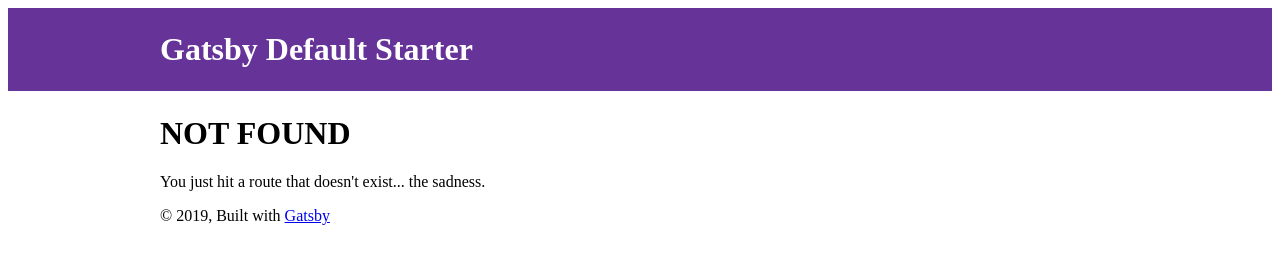
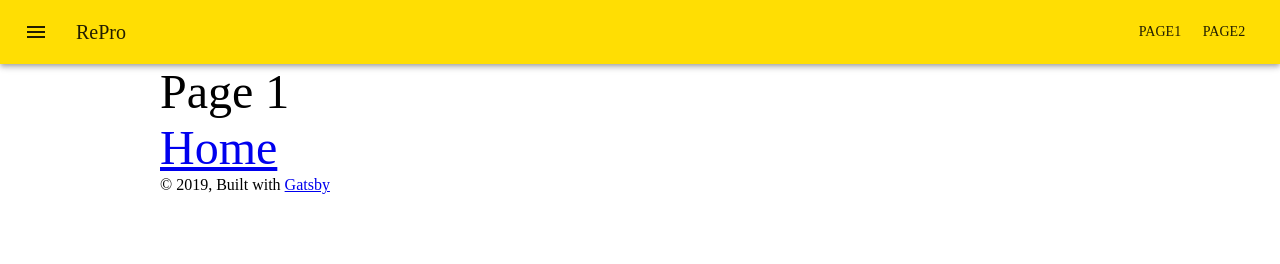
Before and after one commit to bonsaiilabs/gatsby-material-ui-embed-custom-font, a Gatsby site: page /page1 in a window 1280 px wide. Before the commit this address had no page. Built offline with nearby package versions, Linux system fonts and the light colour scheme; Gatsby itself is replaced by a stand-in of ours.

Commit message:
Gatsby and Material-UI are not friends

```diff
--- a/gatsby-browser.js
+++ b/gatsby-browser.js
@@ -5,3 +5,4 @@
  */
 
 // You can delete this file if you're not using it
+import './src/styles.css'
--- a/package.json
+++ b/package.json
@@ -6,6 +6,7 @@
   "author": "Kyle Mathews <mathews.kyle@gmail.com>",
   "dependencies": {
     "@material-ui/core": "^4.3.3",
+    "@material-ui/icons": "^4.5.1",
     "@material-ui/styles": "^4.3.3",
     "gatsby": "^2.13.73",
     "gatsby-image": "^2.2.10",
@@ -15,6 +16,8 @@
     "gatsby-plugin-sharp": "^2.2.13",
     "gatsby-source-filesystem": "^2.1.11",
     "gatsby-transformer-sharp": "^2.2.7",
+    "install": "^0.13.0",
+    "npm": "^6.12.1",
     "prop-types": "^15.7.2",
     "react": "^16.9.0",
     "react-dom": "^16.9.0",
--- a/src/components/header.js
+++ b/src/components/header.js
@@ -1,42 +1,42 @@
-import { Link } from "gatsby"
-import PropTypes from "prop-types"
-import React from "react"
+import React from 'react';
+import { makeStyles } from '@material-ui/core/styles';
+import AppBar from '@material-ui/core/AppBar';
+import Toolbar from '@material-ui/core/Toolbar';
+import Typography from '@material-ui/core/Typography';
+import Button from '@material-ui/core/Button';
+import IconButton from '@material-ui/core/IconButton';
+import MenuIcon from '@material-ui/icons/Menu';
+import {navigate} from 'gatsby';
 
-const Header = ({ siteTitle }) => (
-  <header
-    style={{
-      background: `rebeccapurple`,
-      marginBottom: `1.45rem`,
-    }}
-  >
-    <div
-      style={{
-        margin: `0 auto`,
-        maxWidth: 960,
-        padding: `1.45rem 1.0875rem`,
-      }}
-    >
-      <h1 style={{ margin: 0 }}>
-        <Link
-          to="/"
-          style={{
-            color: `white`,
-            textDecoration: `none`,
-          }}
-        >
-          {siteTitle}
-        </Link>
-      </h1>
+const useStyles = makeStyles(theme => ({
+  root: {
+    flexGrow: 1,
+  },
+  menuButton: {
+    marginRight: theme.spacing(2),
+  },
+  title: {
+    flexGrow: 1,
+  },
+}));
+
+export default function ButtonAppBar() {
+  const classes = useStyles();
+
+  return (
+    <div className={classes.root}>
+      <AppBar position="static">
+        <Toolbar>
+          <IconButton edge="start" className={classes.menuButton} color="inherit" aria-label="menu">
+            <MenuIcon />
+          </IconButton>
+          <Typography variant="h6" className={classes.title}>
+            RePro
+          </Typography>
+          <Button color="inherit" onClick={() => navigate("/page1")}>Page1</Button>
+          <Button color="inherit" onClick={() => navigate("/page2")}>Page2</Button>
+        </Toolbar>
+      </AppBar>
     </div>
-  </header>
-)
-
-Header.propTypes = {
-  siteTitle: PropTypes.string,
+  );
 }
-
-Header.defaultProps = {
-  siteTitle: ``,
-}
-
-export default Header
--- a/src/pages/page-2.js
+++ /dev/null
@@ -1,16 +0,0 @@
-import React from "react"
-import { Link } from "gatsby"
-
-import Layout from "../components/layout"
-import SEO from "../components/seo"
-
-const SecondPage = () => (
-  <Layout>
-    <SEO title="Page two" />
-    <h1>Hi from the second page</h1>
-    <p>Welcome to page 2</p>
-    <Link to="/">Go back to the homepage</Link>
-  </Layout>
-)
-
-export default SecondPage
--- /dev/null
+++ b/src/pages/page1.js
@@ -0,0 +1,21 @@
+import React from "react"
+import Layout from "../components/layout"
+import { Typography } from "@material-ui/core"
+import { Grid } from "@material-ui/core"
+import { Link } from "gatsby"
+
+export default () => (
+  <Layout>
+    <Grid container>
+      <Grid item xs={12}>
+        <Typography variant={"h3"}>Page 1</Typography>
+      </Grid>
+
+      <Grid item xs={12}>
+        <Link to={"/"}>
+          <Typography variant={"h3"}>Home</Typography>
+        </Link>
+      </Grid>
+    </Grid>
+  </Layout>
+)
--- /dev/null
+++ b/src/styles.css
@@ -0,0 +1,4 @@
+html, body {
+    padding: 0;
+    margin: 0;
+}
--- a/src/theme.js
+++ b/src/theme.js
@@ -15,17 +15,7 @@ export default createMuiTheme({
   },
   typography: {
     fontFamily: [
-      'Playfair', // <- The custom font first
-      '-apple-system',
-      'BlinkMacSystemFont',
-      '"Segoe UI"',
-      'Roboto',
-      '"Helvetica Neue"',
-      'Arial',
-      'sans-serif',
-      '"Apple Color Emoji"',
-      '"Segoe UI Emoji"',
-      '"Segoe UI Symbol"',
+      'rubik'
     ].join(','),
   },
 });
```
Also changed, not shown: src/pages/page2.js (added, +21 -0 lines), 1 other file.
